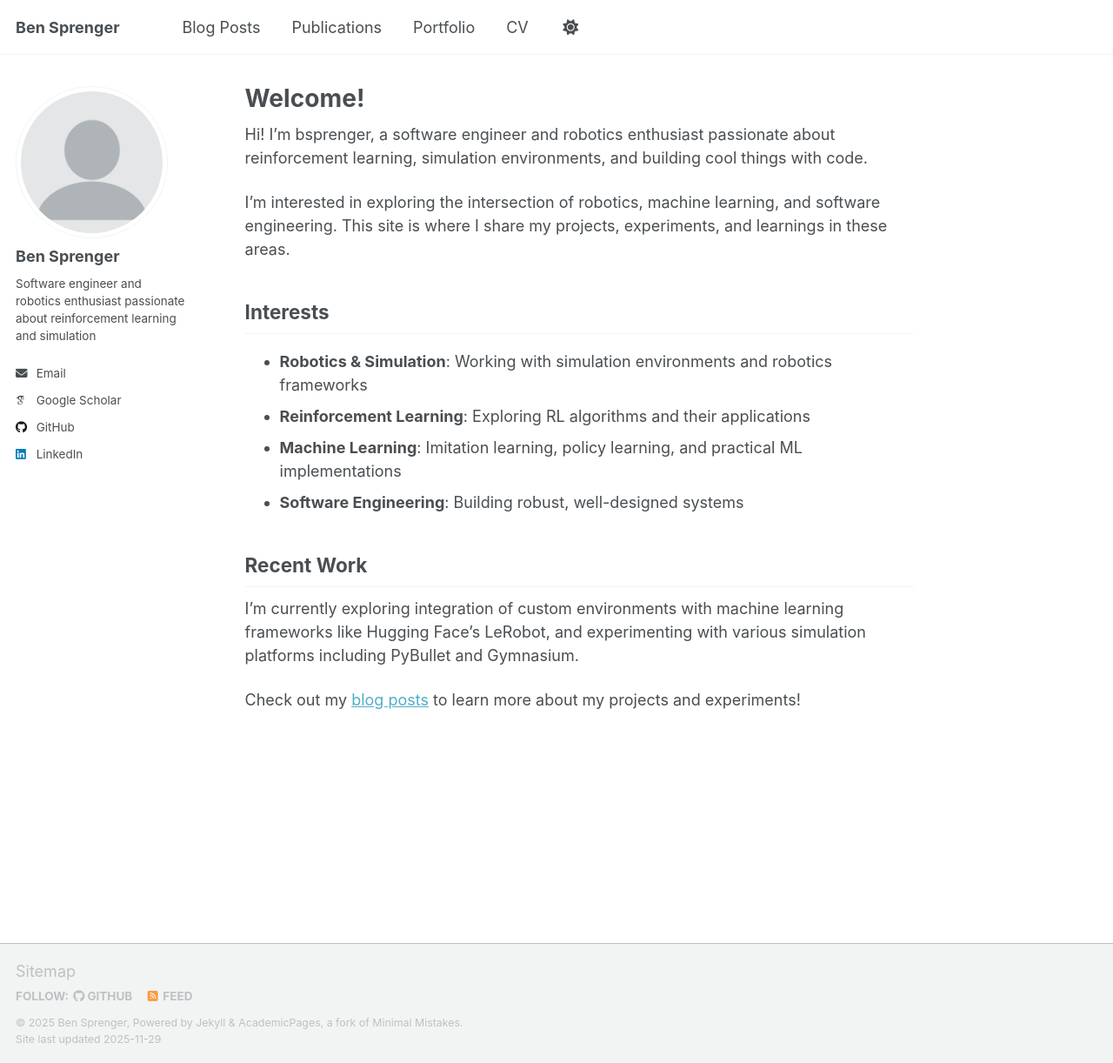
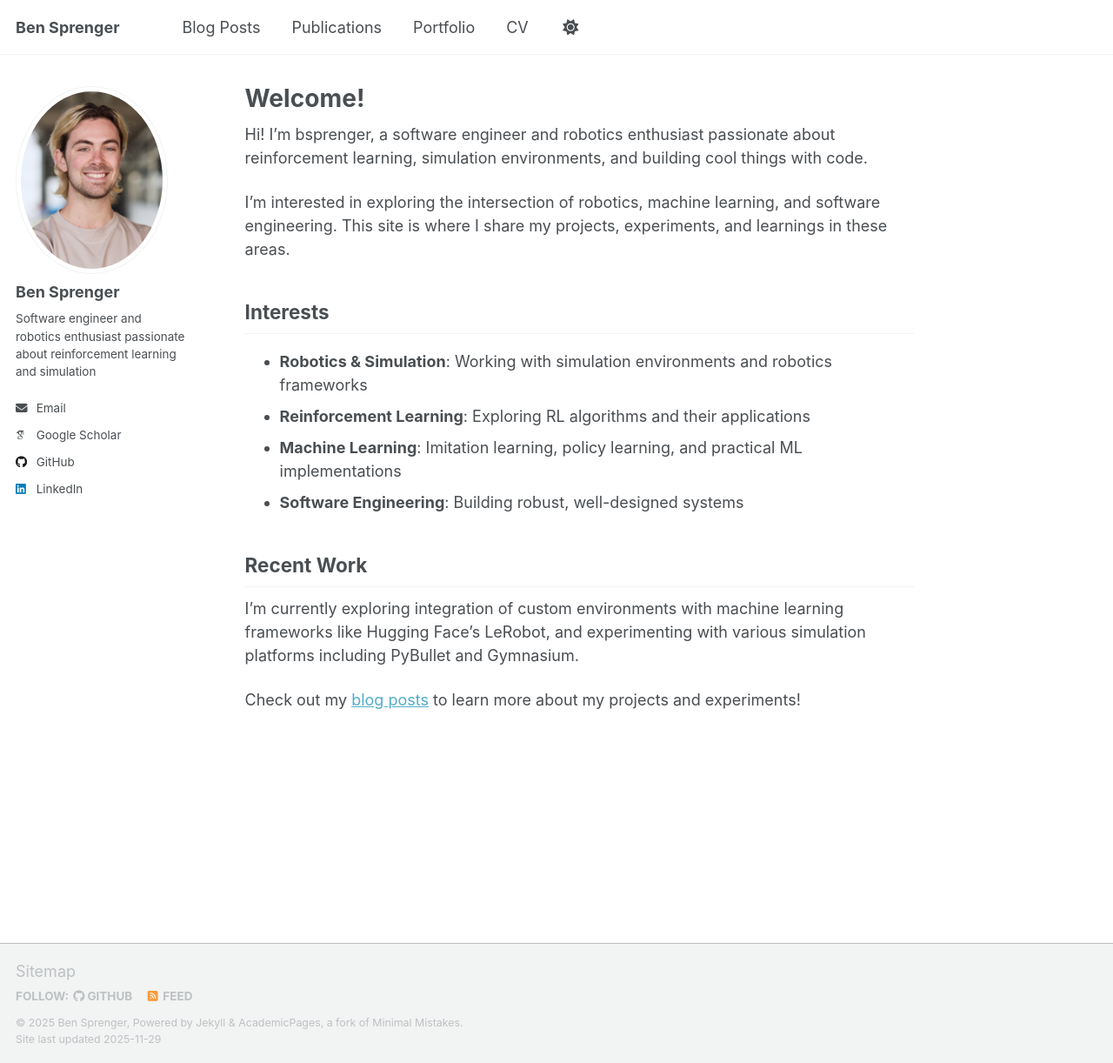
Before and after one commit to bsprenger/bsprenger.github.io, a Jekyll site: the page built from _pages/about.md, in a window 1280 px wide and 1222 px high. Shown: the whole window at 87% size. Built offline with Jekyll 4.4.1, drawn with Linux system fonts in a browser that asks for light colours; some web fonts are replaced; a script that is not in the unit is left out.

Commit message:
Update avatar in _config.yml to use IMG_8075.JPG
Co-authored-by: bsprenger <28354950+bsprenger@users.noreply.github.com>

```diff
--- a/_config.yml
+++ b/_config.yml
@@ -22,7 +22,7 @@ repository               : "bsprenger/bsprenger.github.io"
 #               Additional customization can be done by editing /_includes/author-profile.html
 author:
   # Biographic information
-  avatar           : "profile.png"
+  avatar           : "IMG_8075.JPG"
   name             : "Ben Sprenger"
   pronouns         : # example: "she/her"
   bio              : "Software engineer and robotics enthusiast passionate about reinforcement learning and simulation"
```
